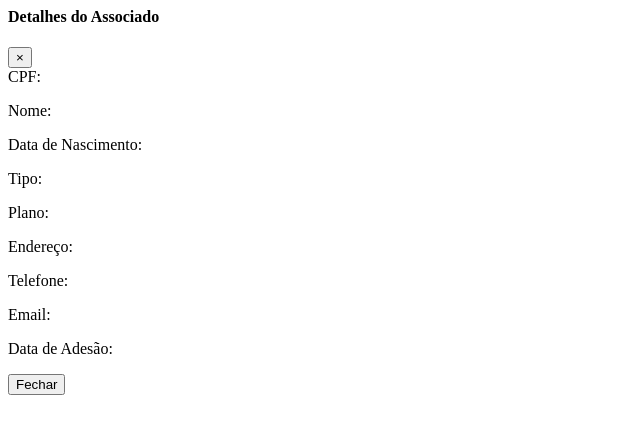
After one commit to nori-marcos/clubeEsportivo, a Flask app: template templates/associado/modal_detalhar_associado.html in a window 1280 px wide. The commit adds this page. Shown: the top 434 px of the page, without its empty margins (0-640 px from the left). Run offline with Flask 3, Linux system fonts and the light colour scheme; the template is opened without the code that fills it, so the values that code supplies are empty; some libraries are stand-ins or nearby versions.

Commit message:
adicionado modal para detalhar associado

```diff
--- a/templates/associado/associado.html
+++ b/templates/associado/associado.html
@@ -69,6 +69,10 @@
                                     <td>{{ associado.plano }}</td>
                                     <td>{{ associado.status }}</td>
                                     <td>
+                                        <button type="button" class="btn btn-primary btn-sm" data-toggle="modal"
+                                                data-target="#viewMemberModal{{ associado.id_associado }}">
+                                            Detalhar
+                                        </button>
                                         <button type="button" class="btn btn-warning btn-sm" data-toggle="modal"
                                                 data-target="#editMemberModal{{ associado.id_associado }}"
                                                 data-id="{{ associado.id_associado }}">
@@ -84,6 +88,7 @@
                                         </form>
                                     </td>
                                 </tr>
+                                {% include 'associado/modal_detalhar_associado.html' %}
                                 {% include 'associado/modal_editar_associado.html' %}
                             {% endfor %}
                             </tbody>
--- /dev/null
+++ b/templates/associado/modal_detalhar_associado.html
@@ -0,0 +1,61 @@
+<!-- Modal para Detalhar Associado -->
+<div id="viewMemberModal{{ associado.id_associado }}" class="modal fade" tabindex="-1"
+     role="dialog"
+     aria-labelledby="viewMemberModalLabel{{ associado.id_associado }}"
+     aria-hidden="true">
+    <div class="modal-dialog">
+        <div class="modal-content">
+            <div class="modal-header">
+                <h4 class="modal-title"
+                    id="viewMemberModalLabel{{ associado.id_associado }}">Detalhes do Associado</h4>
+                <button type="button" class="close" data-dismiss="modal"
+                        aria-label="Close">
+                    <span aria-hidden="true">&times;</span>
+                </button>
+            </div>
+            <div class="modal-body">
+                <div class="form-group">
+                    <label>CPF:</label>
+                    <p>{{ associado.cpf }}</p>
+                </div>
+                <div class="form-group">
+                    <label>Nome:</label>
+                    <p>{{ associado.nome }}</p>
+                </div>
+                <div class="form-group">
+                    <label>Data de Nascimento:</label>
+                    <p>{{ associado.data_nascimento }}</p>
+                </div>
+                <div class="form-group">
+                    <label>Tipo:</label>
+                    <p>{{ associado.tipo }}</p>
+                </div>
+                <div class="form-group">
+                    <label>Plano:</label>
+                    <p>{{ associado.plano }}</p>
+                </div>
+                <div class="form-group">
+                    <label>Endereço:</label>
+                    <p>{{ associado.endereco }}</p>
+                </div>
+                <div class="form-group">
+                    <label>Telefone:</label>
+                    <p>{{ associado.telefone }}</p>
+                </div>
+                <div class="form-group">
+                    <label>Email:</label>
+                    <p>{{ associado.email }}</p>
+                </div>
+                <div class="form-group">
+                    <label>Data de Adesão:</label>
+                    <p>{{ associado.data_adesao }}</p>
+                </div>
+            </div>
+            <div class="modal-footer">
+                <button type="button" class="btn btn-secondary" data-dismiss="modal">
+                    Fechar
+                </button>
+            </div>
+        </div>
+    </div>
+</div>
```
